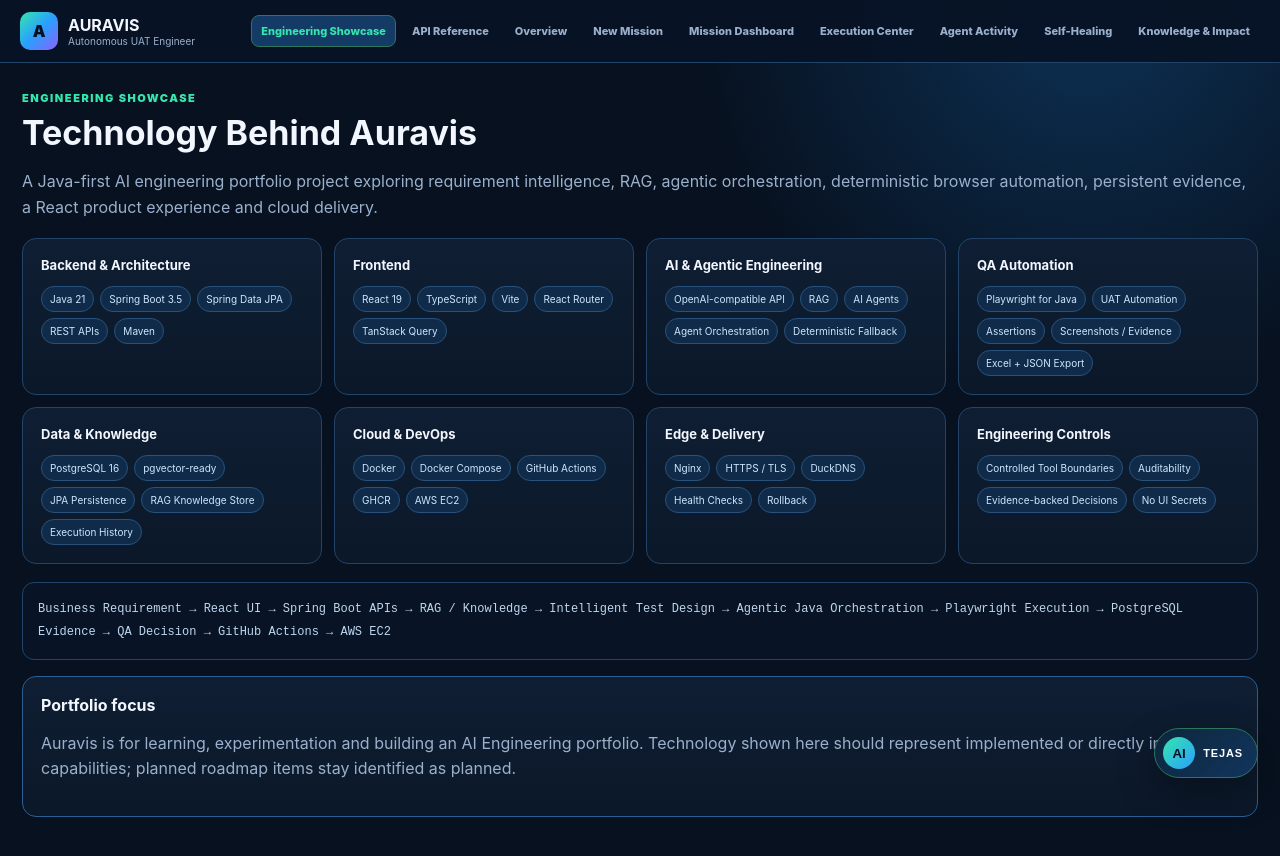
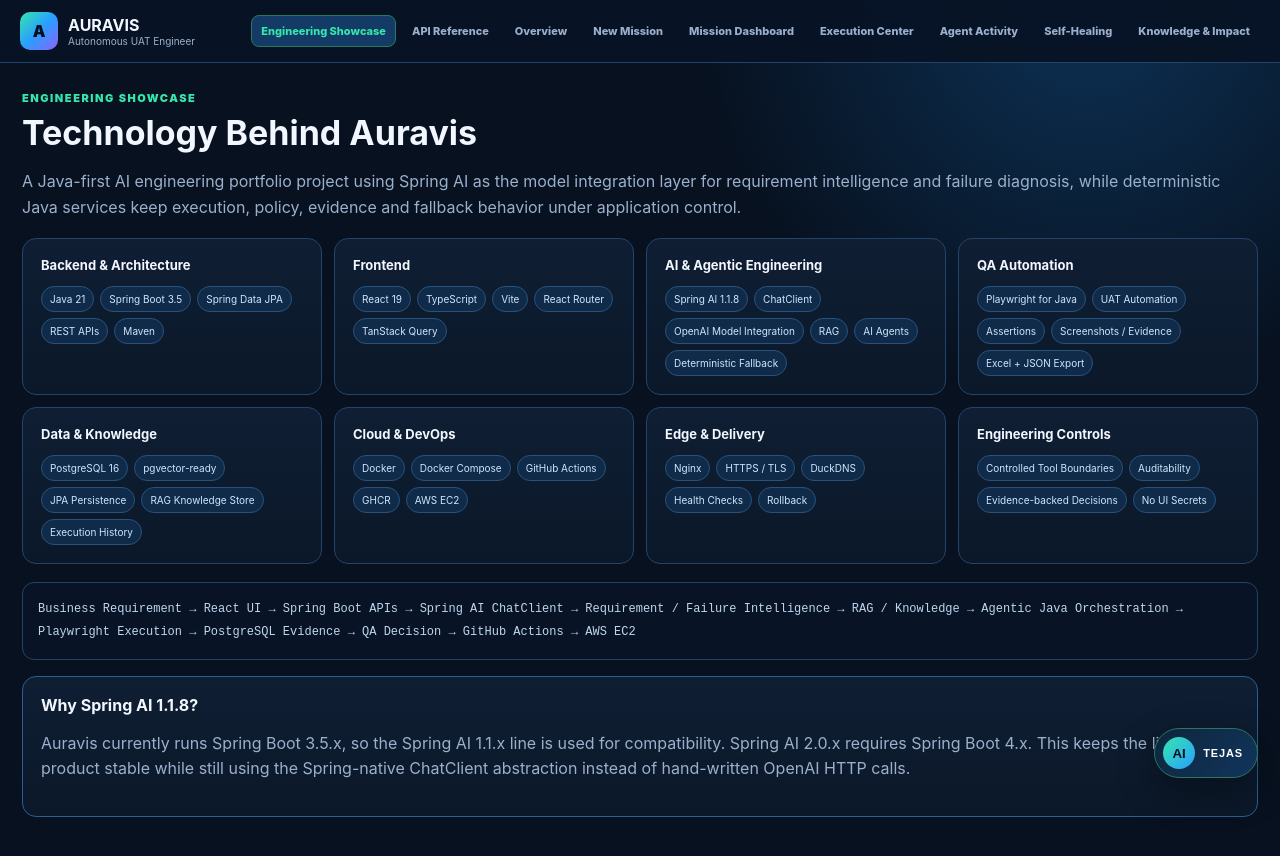
Before and after one commit to stejas7/ai-qa-frontend, a React (Vite) app: page /technology in a window 1280 px wide. Shown: the top 856 px of the page. Built offline with nearby package versions, Linux system fonts and the light colour scheme; no server answers.

Commit message:
feat(ui): highlight Spring AI runtime architecture

```diff
--- a/src/pages/TechnologyPage.tsx
+++ b/src/pages/TechnologyPage.tsx
@@ -1,7 +1,7 @@
 const groups = [
   ['Backend & Architecture',['Java 21','Spring Boot 3.5','Spring Data JPA','REST APIs','Maven']],
   ['Frontend',['React 19','TypeScript','Vite','React Router','TanStack Query']],
-  ['AI & Agentic Engineering',['OpenAI-compatible API','RAG','AI Agents','Agent Orchestration','Deterministic Fallback']],
+  ['AI & Agentic Engineering',['Spring AI 1.1.8','ChatClient','OpenAI Model Integration','RAG','AI Agents','Deterministic Fallback']],
   ['QA Automation',['Playwright for Java','UAT Automation','Assertions','Screenshots / Evidence','Excel + JSON Export']],
   ['Data & Knowledge',['PostgreSQL 16','pgvector-ready','JPA Persistence','RAG Knowledge Store','Execution History']],
   ['Cloud & DevOps',['Docker','Docker Compose','GitHub Actions','GHCR','AWS EC2']],
@@ -11,8 +11,8 @@
 
 export default function TechnologyPage(){return <main className="page">
   <div className="eyebrow">ENGINEERING SHOWCASE</div><h1>Technology Behind Auravis</h1>
-  <p className="lead">A Java-first AI engineering portfolio project exploring requirement intelligence, RAG, agentic orchestration, deterministic browser automation, persistent evidence, a React product experience and cloud delivery.</p>
+  <p className="lead">A Java-first AI engineering portfolio project using Spring AI as the model integration layer for requirement intelligence and failure diagnosis, while deterministic Java services keep execution, policy, evidence and fallback behavior under application control.</p>
   <section className="tech-grid">{groups.map(([title,items])=><article className="panel tech-card" key={title}><h3>{title}</h3><div className="chip-row">{items.map(item=><span className="tech-chip" key={item}>{item}</span>)}</div></article>)}</section>
-  <section className="architecture-flow">Business Requirement → React UI → Spring Boot APIs → RAG / Knowledge → Intelligent Test Design → Agentic Java Orchestration → Playwright Execution → PostgreSQL Evidence → QA Decision → GitHub Actions → AWS EC2</section>
-  <section className="panel portfolio-note"><strong>Portfolio focus</strong><p className="muted">Auravis is for learning, experimentation and building an AI Engineering portfolio. Technology shown here should represent implemented or directly integrated capabilities; planned roadmap items stay identified as planned.</p></section>
+  <section className="architecture-flow">Business Requirement → React UI → Spring Boot APIs → Spring AI ChatClient → Requirement / Failure Intelligence → RAG / Knowledge → Agentic Java Orchestration → Playwright Execution → PostgreSQL Evidence → QA Decision → GitHub Actions → AWS EC2</section>
+  <section className="panel portfolio-note"><strong>Why Spring AI 1.1.8?</strong><p className="muted">Auravis currently runs Spring Boot 3.5.x, so the Spring AI 1.1.x line is used for compatibility. Spring AI 2.0.x requires Spring Boot 4.x. This keeps the live product stable while still using the Spring-native ChatClient abstraction instead of hand-written OpenAI HTTP calls.</p></section>
 </main>}
```
